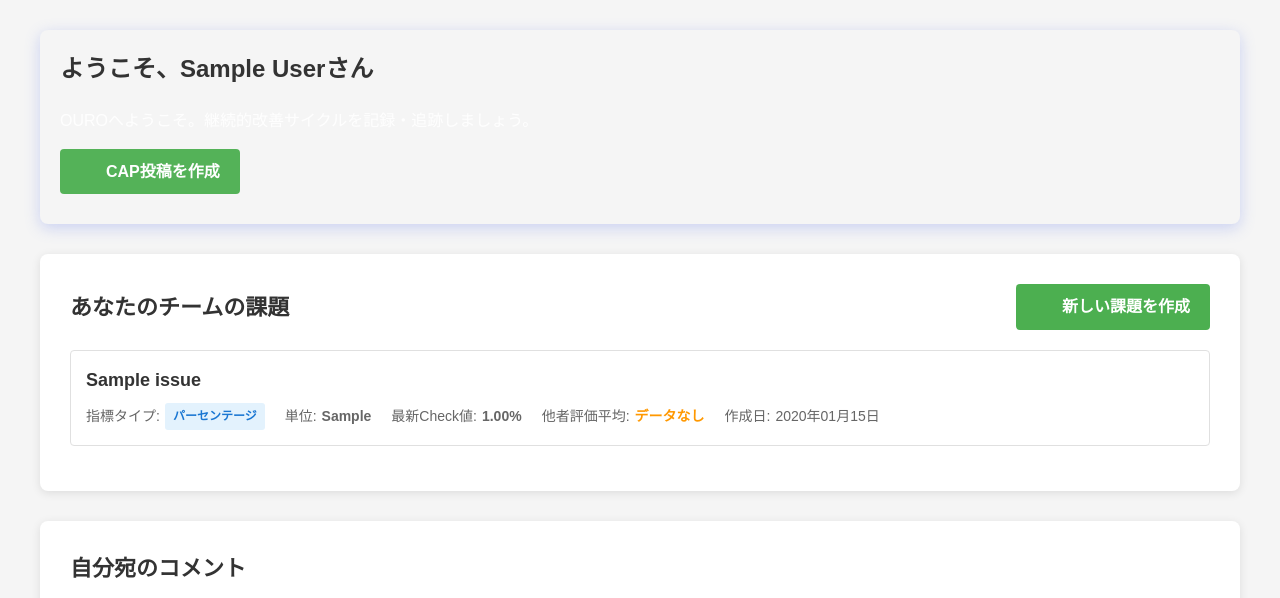
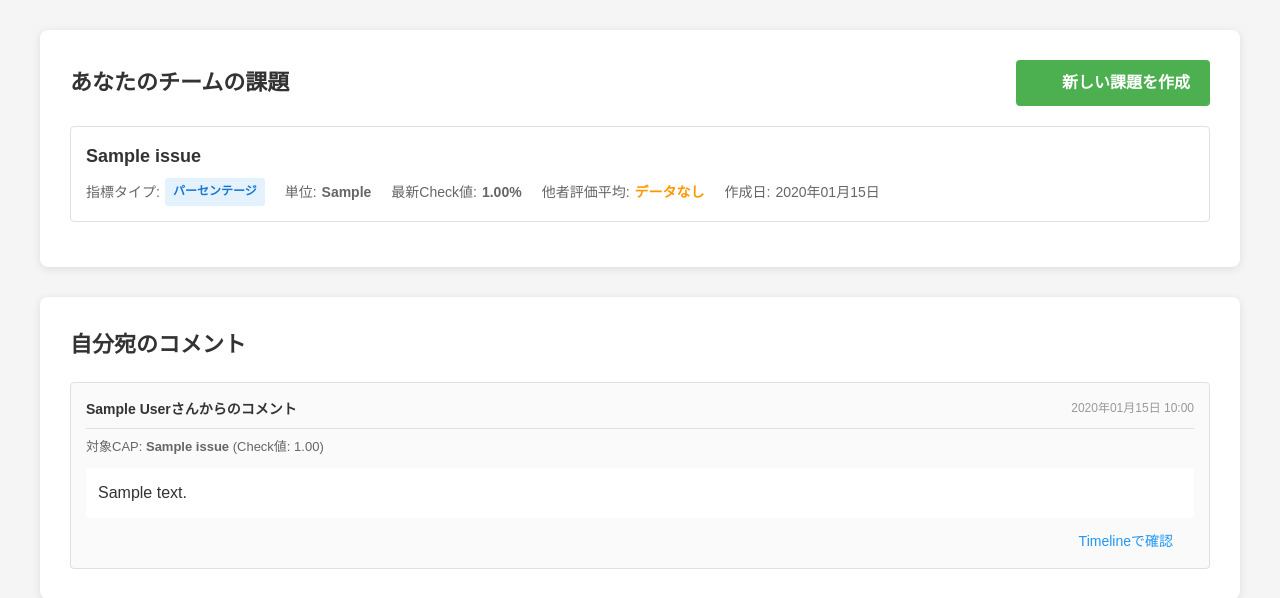
Before and after one commit to taiki-yokoyama/2025winterHackathonA, a PHP site: page /top.php in a window 1280 px wide. Shown: the part 134-732 px from the top of the page. Run offline with PHP 8.4, Linux system fonts and the light colour scheme; the visitor is signed in with stand-in values (Sample User, id 1); tables that the repository leaves empty hold one stand-in row (values such as "Sample post").

Commit message:
delete: 不要部分削除

```diff
--- a/src/create_cap.php
+++ b/src/create_cap.php
@@ -369,10 +369,6 @@ include 'includes/header.php';
             <h2 class="form-title">CAP投稿を作成</h2>
             <div class="step-indicator" id="stepIndicator">ステップ 1/4: Check値の入力</div>
 
-            <div class="note-box">
-                <strong>注意:</strong>
-                CAP投稿は作成後、編集・削除できません。全ての課題について慎重に入力してください。
-            </div>
 
             <?php if (!empty($errors)): ?>
                 <div class="error-messages">
--- a/src/top.php
+++ b/src/top.php
@@ -296,19 +296,6 @@ include 'includes/header.php';
             color: #bbb;
         }
     </style>
-
-        <div class="welcome">
-            <h2>ようこそ、<?php echo sanitizeOutput($currentUser['name']); ?>さん</h2>
-            <p>OUROへようこそ。継続的改善サイクルを記録・追跡しましょう。</p>
-            <?php if (!empty($issues)): ?>
-                <p style="margin-top: 15px;">
-                    <a href="create_cap.php" class="btn-create" style="display: inline-flex;">
-                        <i data-lucide="edit" class="btn-icon"></i>
-                        <span>CAP投稿を作成</span>
-                    </a>
-                </p>
-            <?php endif; ?>
-        </div>
 
         <?php if ($successMessage): ?>
             <div class="success-message">
```
Also changed, not shown: src/create_issue.php (+0 -8 lines).
